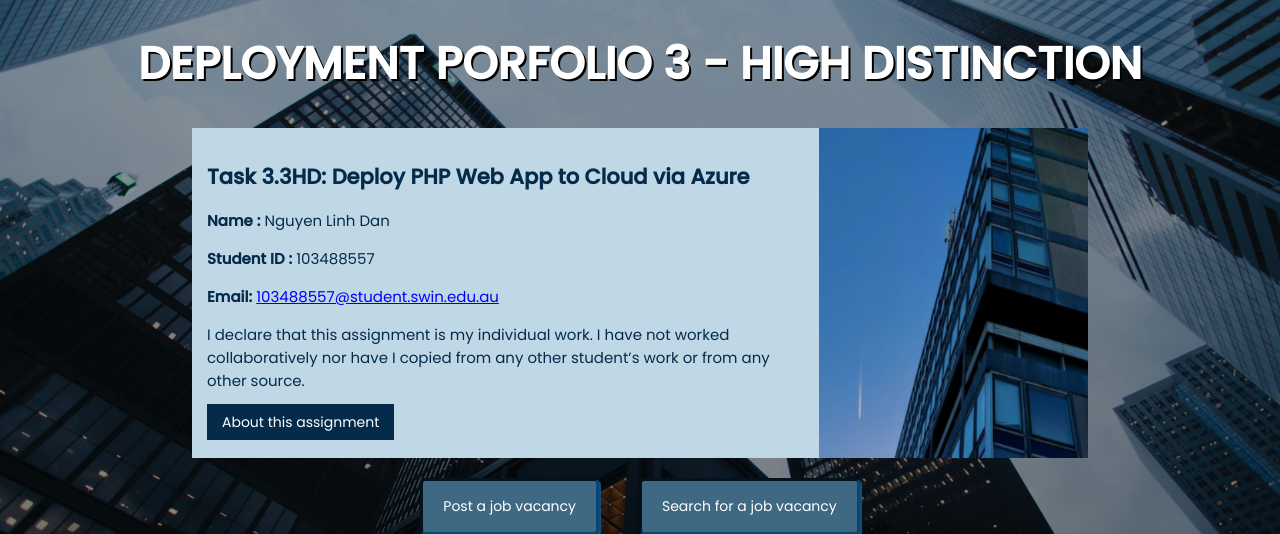
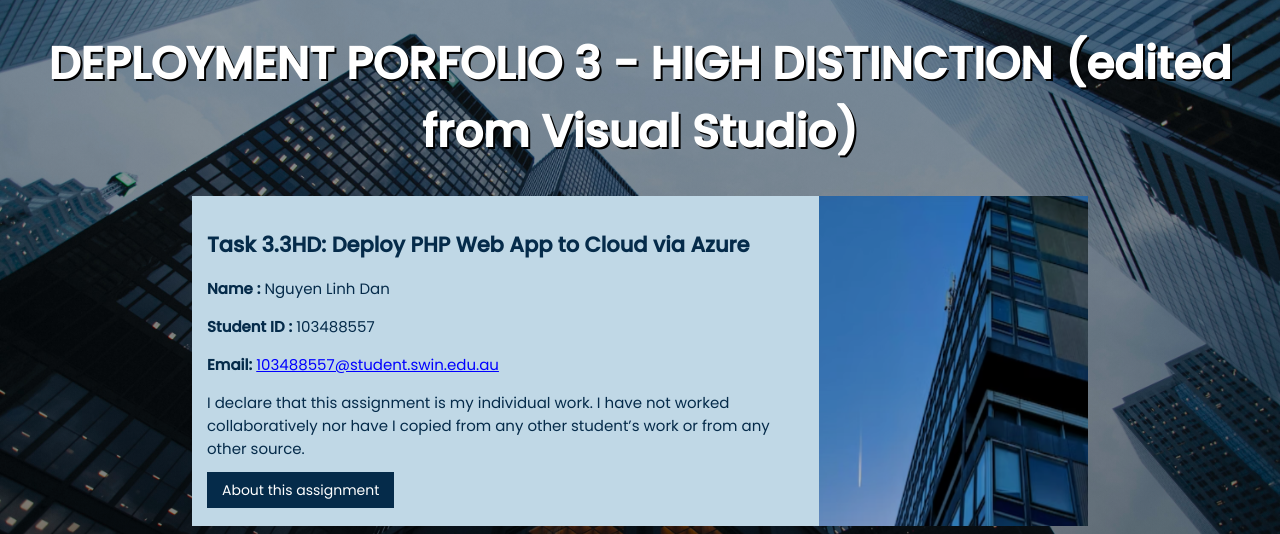
Before and after one commit to msjuliee/Porfolio3HighDistinction, a PHP site: page / in a window 1280 px wide. Shown: the part 95-629 px from the top of the page. Run offline with PHP 8.4, Linux system fonts and the light colour scheme; some web fonts are replaced.

Commit message:
change message

```diff
--- a/index.php
+++ b/index.php
@@ -21,7 +21,7 @@
     <?php include 'header.php'; ?>
 
     <!-- Body: Index - My Information -->
-    <h1 class="heading">DEPLOYMENT PORFOLIO 3 - HIGH DISTINCTION</h1>
+    <h1 class="heading">DEPLOYMENT PORFOLIO 3 - HIGH DISTINCTION (edited from Visual Studio)</h1>
 
     <div class="myinfo">
         <div class="textinfo">
```
